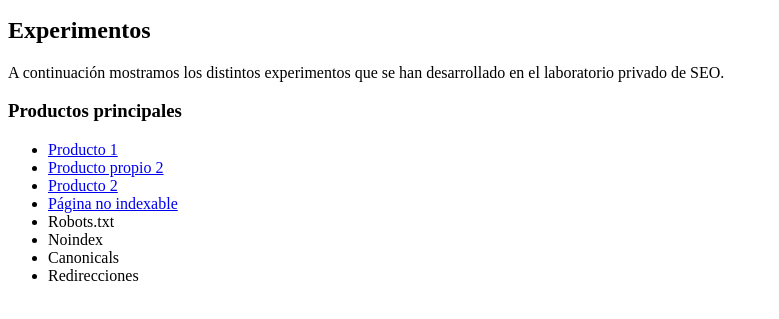
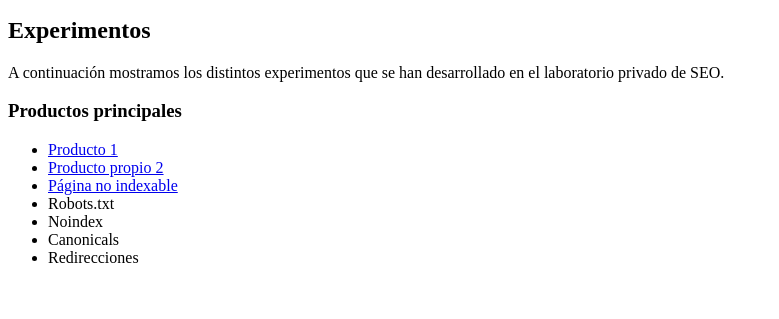
Before and after one commit to beatrix791-sys/seo-laboratorio, a plain HTML site: page index.html in a window 1280 px wide. Shown: the part 101-420 px from the top of the page, without its empty margins (0-779 px from the left). Drawn offline with Linux system fonts and the light colour scheme.

Commit message:
Update index.html

```diff
--- a/index.html
+++ b/index.html
@@ -26,7 +26,6 @@
 <ul>
     <li><a href="/seo-laboratorio/producto-1.html">Producto 1</a></li>
     <li><a href="/seo-laboratorio/producto-propio-2.html">Producto propio 2</a></li>
-    <li><a href="/seo-laboratorio/producto-propio-2.html">Producto 2</a></li>
     <li><a href="/seo-laboratorio/noindex.html">Página no indexable</a></li>
     <li>Robots.txt</li>
     <li>Noindex</li>
```
